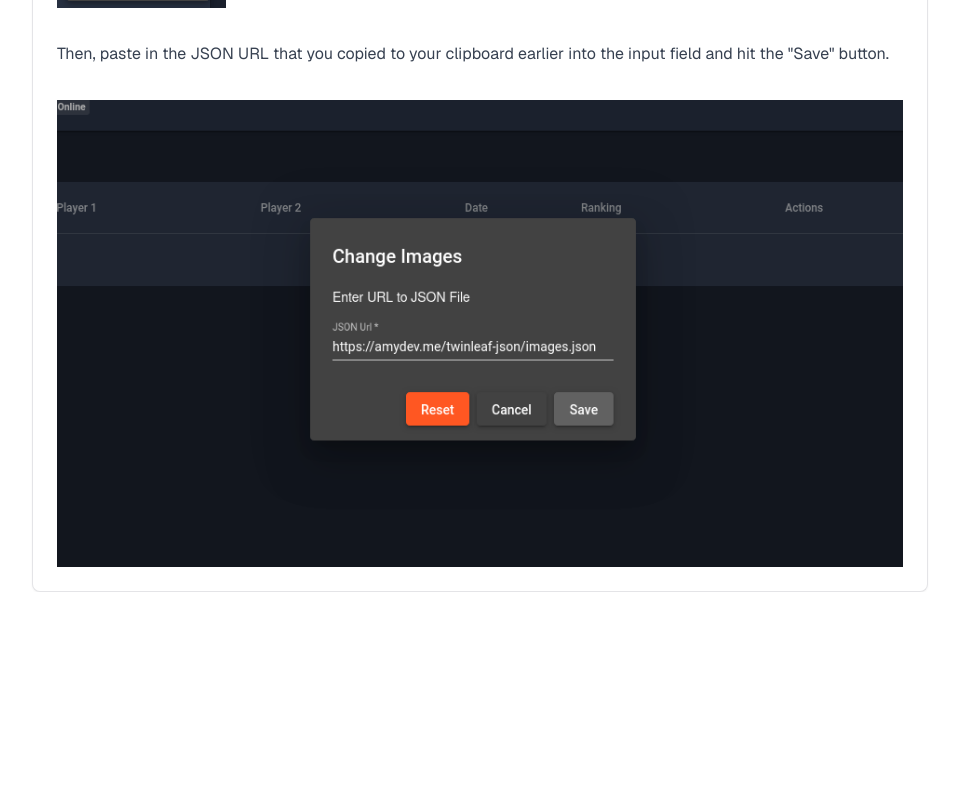
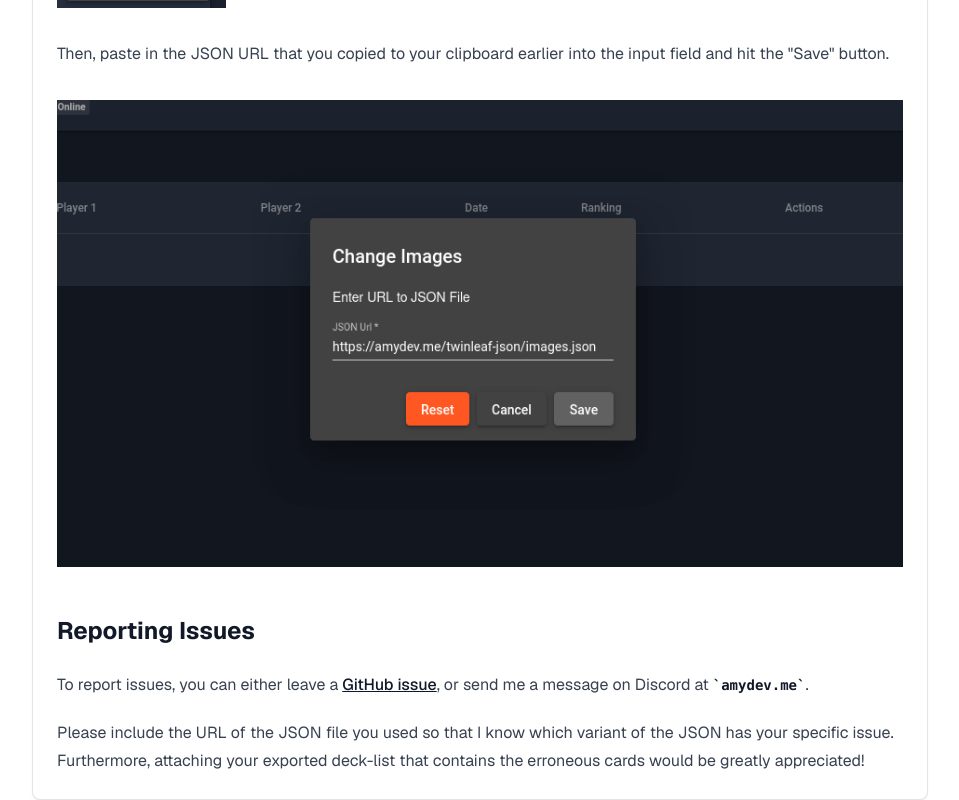
Before and after one commit to amydevs/twinleaf-json, a Next.js app in the folder packages/twinleaf-json-web/: page / in a window 1280 px wide. Shown: the part 1771-2571 px from the top of the page, without its empty margins (160-1119 px from the left). Before the commit the page ends 2363 px from the top, so only its background shows below. Built offline with nearby package versions, Linux system fonts and the light colour scheme.

Commit message:
feat: issue reports

```diff
--- a/packages/twinleaf-json-web/src/pages/index.tsx
+++ b/packages/twinleaf-json-web/src/pages/index.tsx
@@ -124,6 +124,15 @@ export default function Home() {
               Then, paste in the JSON URL that you copied to your clipboard earlier into the input field and hit the &quot;Save&quot; button.
             </p>
             <Image width="909" height="502" alt="Edit images screenshot" src={`${router.basePath}/images/edit_images.png`} />
+            <h2 id="reporting-issues">
+              Reporting Issues
+            </h2>
+            <p>
+              To report issues, you can either leave a <Link href="https://github.com/amydevs/twinleaf-json/issues">GitHub issue</Link>, or send me a message on Discord at <code>amydev.me</code>.
+            </p>
+            <p>
+              Please include the URL of the JSON file you used so that I know which variant of the JSON has your specific issue. Furthermore, attaching your exported deck-list that contains the erroneous cards would be greatly appreciated!
+            </p>
           </CardContent>
         </Card>
       </section>
```
